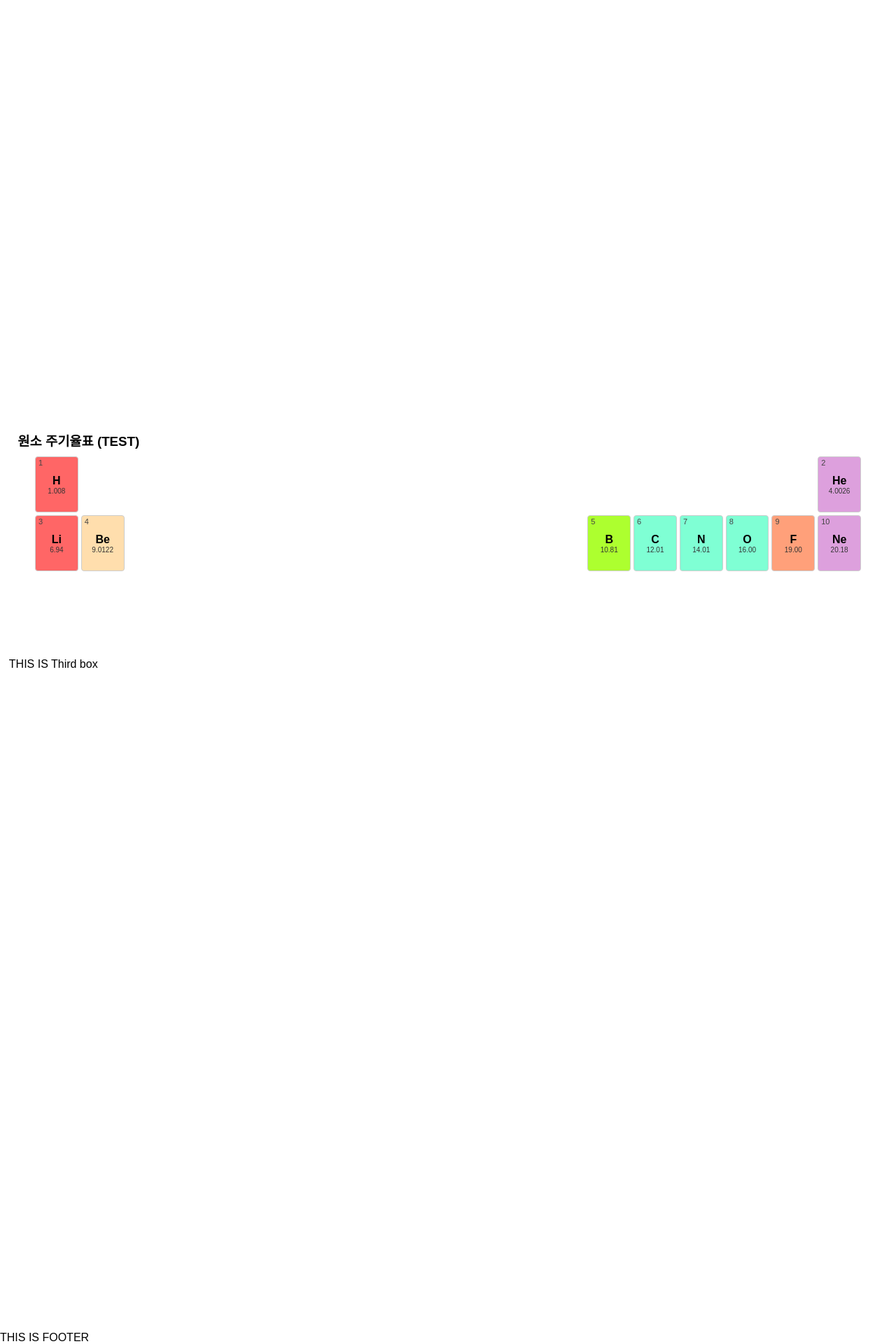
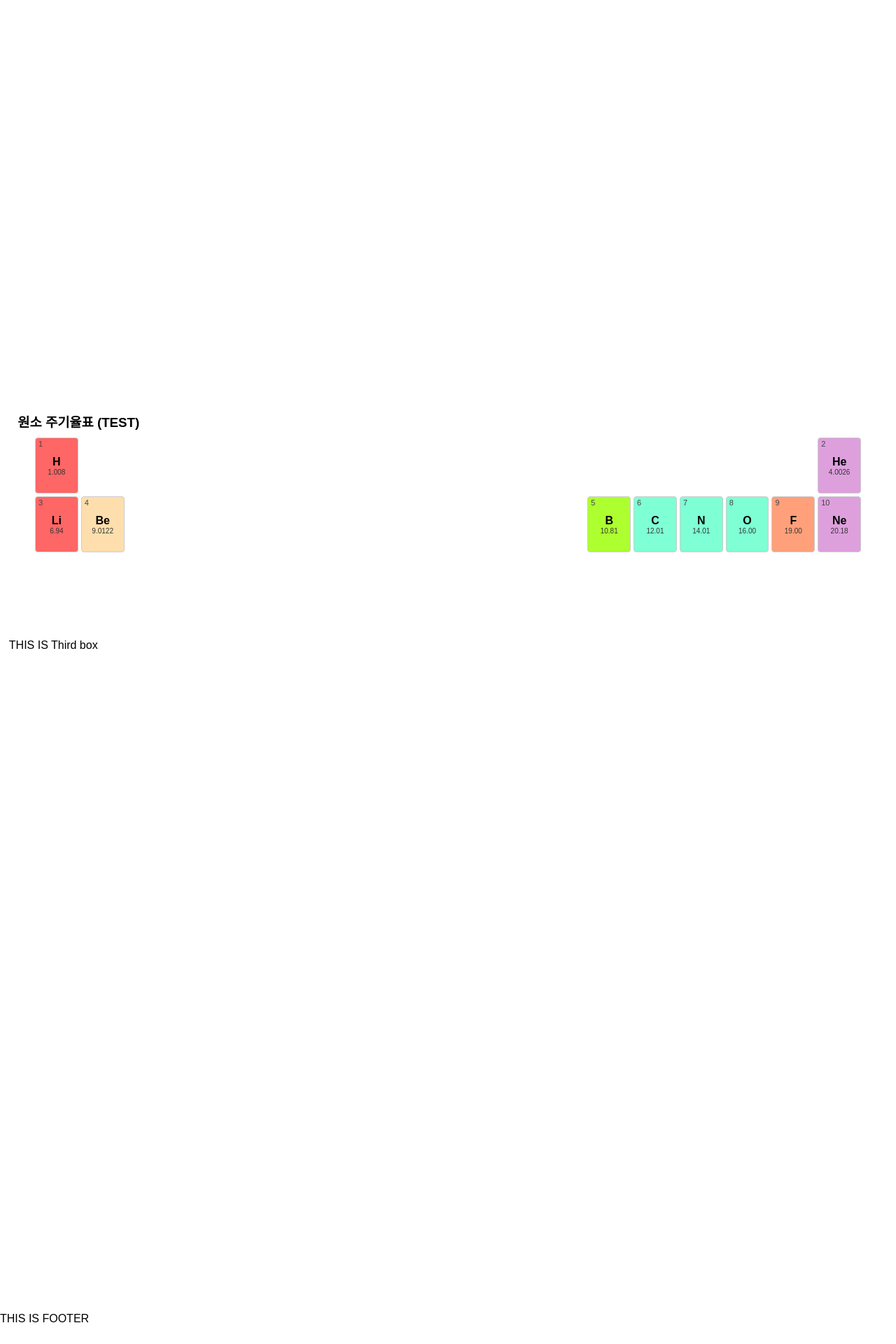
Before and after one commit to GaemiGaemi/science, a Jekyll site: the page built from index.html, in a window 1280 px wide. Shown: the part 1297-3217 px from the top of the page at 70% size. Built offline with Jekyll 4.4.1, drawn with Linux system fonts in a browser that asks for light colours; after the commit the page ends 3190 px from its top, so only the background shows below that.

Commit message:
Update style.css

```diff
--- a/assets/css/style.css
+++ b/assets/css/style.css
@@ -47,7 +47,7 @@ body, html {
   justify-content: center;
 }
 .middle {
-  margin-top: 102dvh;
+  margin-top: 100.5dvh;
   background: white;
 }
 .third {
```
